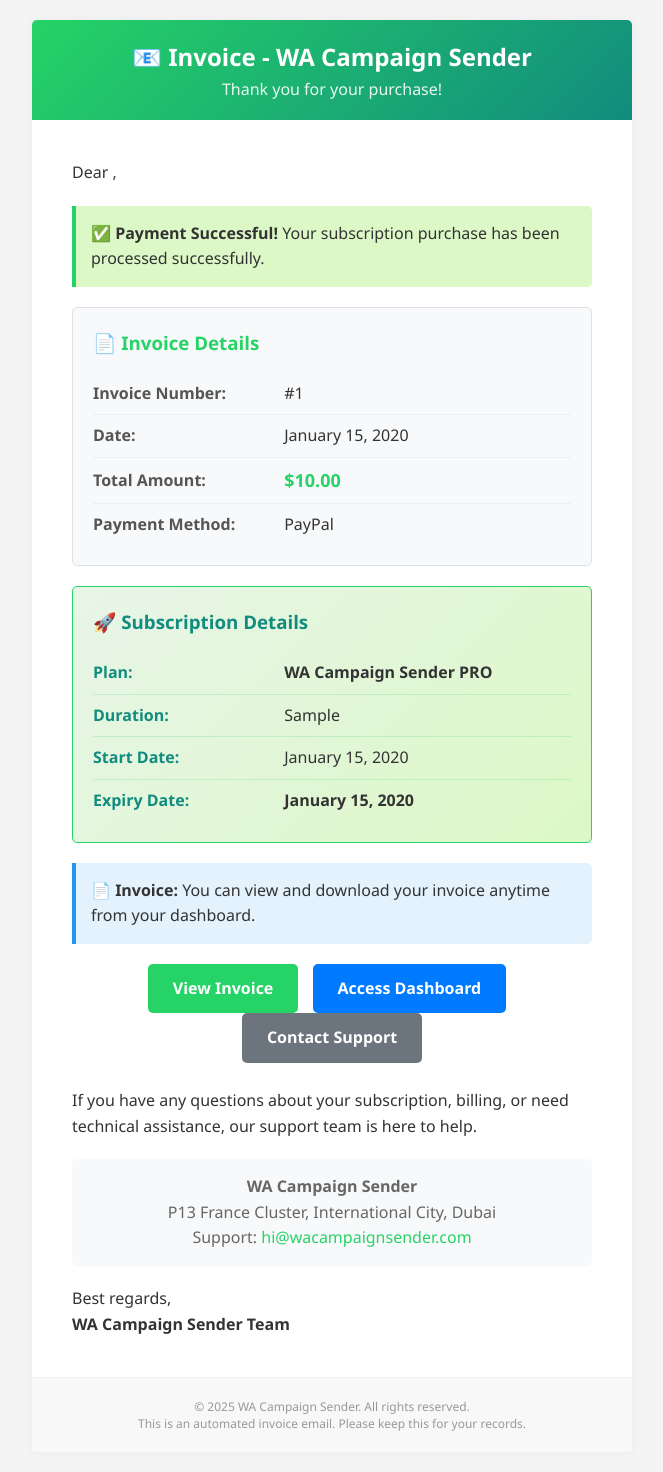
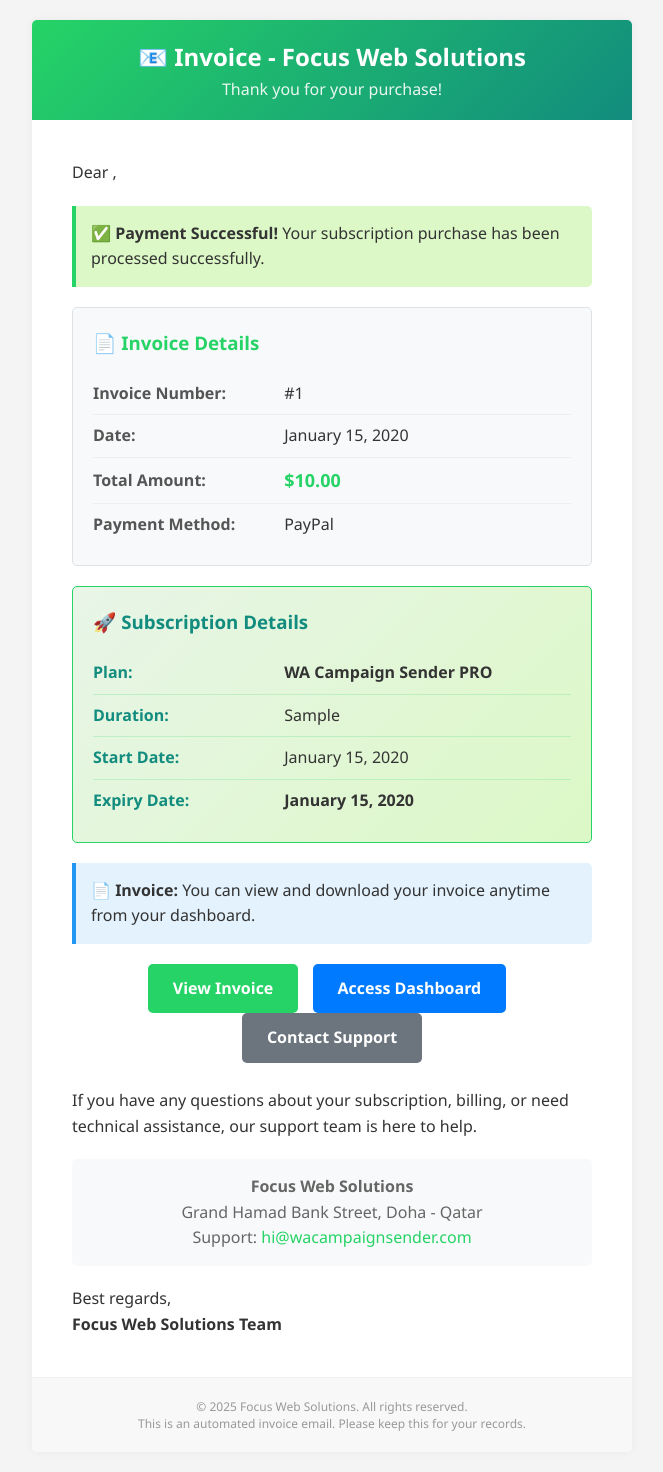
Before and after one commit to AbdulHakeemPH40/wa_campiagn_sender, a Django app: template userpanel/templates/emails/invoice_email.html in a window 1280 px wide. Shown: the whole page, without its empty margins (308-971 px from the left). Run offline with Django 3.2, Linux system fonts and the light colour scheme; the template is opened without the code that fills it: most values are stand-ins (such as "Sample title", 1, 10 or a date in 2020).

Commit message:
Update company branding from Dubai to Qatar - Focus Web Solutions

```diff
--- a/sitevisitor/templates/sitevisitor/about.html
+++ b/sitevisitor/templates/sitevisitor/about.html
@@ -50,7 +50,7 @@
                         <h3 class="text-lg font-semibold text-gray-900 mb-3">Business Hours</h3>
                         <div class="space-y-2 text-gray-700">
                             <p>12/7 Support Available</p>
-                            <p>Daily: 10:00 AM - 10:00 PM (UAE Time)</p>
+                            <p>Daily: 10:00 AM - 10:00 PM (Qatar Time)</p>
                         </div>
                     </div>
                 </div>
--- a/sitevisitor/templates/sitevisitor/contact.html
+++ b/sitevisitor/templates/sitevisitor/contact.html
@@ -42,7 +42,7 @@
                         </div>
                         <div class="ml-4">
                             <h3 class="text-lg font-medium text-gray-900">Address</h3>
-                            <p class="text-gray-600">Dubai, United Arab Emirates</p>
+                            <p class="text-gray-600">Doha, Qatar</p>
                         </div>
                     </div>
                 </div>
--- a/userpanel/email_utils.py
+++ b/userpanel/email_utils.py
@@ -41,8 +41,8 @@ def generate_invoice_pdf_for_email(order):
         context = {
             'order': order,
             'order_items': order.items.all(),
-            'company_name': 'WA Campaign Sender',
-            'company_address': 'France Cluster, International City, Dubai,UAE',
+            'company_name': 'Focus Web Solutions',
+            'company_address': 'Grand Hamad Bank Street, Doha - Qatar',
             'company_support_email': 'hi@wacampaignsender.com',
             'subscription_start_date': start_date,
             'subscription_end_date': expiry_date,
--- a/userpanel/templates/emails/invoice_email.html
+++ b/userpanel/templates/emails/invoice_email.html
@@ -3,7 +3,7 @@
 <head>
     <meta charset="UTF-8">
     <meta name="viewport" content="width=device-width, initial-scale=1.0">
-    <title>Your WA Campaign Sender Invoice</title>
+    <title>Your Focus Web Solutions Invoice</title>
 </head>
 <body style="margin:0;padding:0;background:#f4f4f4;font-family:'Segoe UI',Arial,sans-serif;color:#333;">
     <table role="presentation" cellspacing="0" cellpadding="0" border="0" width="100%" style="background:#f4f4f4;">
@@ -13,7 +13,7 @@
                     <!-- Header -->
                     <tr>
                         <td style="background:linear-gradient(135deg, #25D366 0%, #128C7E 100%);color:#ffffff;padding:20px 40px;border-radius:5px 5px 0 0;text-align:center;">
-                            <h1 style="margin:0;font-size:24px;font-weight:600;">📧 Invoice - WA Campaign Sender</h1>
+                            <h1 style="margin:0;font-size:24px;font-weight:600;">📧 Invoice - Focus Web Solutions</h1>
                             <p style="margin:5px 0 0;font-size:16px;opacity:0.9;">Thank you for your purchase!</p>
                         </td>
                     </tr>
@@ -83,19 +83,19 @@
                             <p style="margin:0 0 15px;">If you have any questions about your subscription, billing, or need technical assistance, our support team is here to help.</p>
 
                             <div style="background-color:#F8F9FA;padding:15px;border-radius:5px;margin:20px 0;text-align:center;">
-                                <p style="margin:0;color:#666;"><strong>WA Campaign Sender</strong><br>
-                                P13 France Cluster, International City, Dubai<br>
+                                <p style="margin:0;color:#666;"><strong>Focus Web Solutions</strong><br>
+                                Grand Hamad Bank Street, Doha - Qatar<br>
                                 Support: <a href="mailto:{{ support_email|default:'hi@wacampaignsender.com' }}" style="color:#25D366;text-decoration:none;">{{ support_email|default:'hi@wacampaignsender.com' }}</a></p>
                             </div>
 
                             <p style="margin:0;">Best regards,<br>
-                            <strong>WA Campaign Sender Team</strong></p>
+                            <strong>Focus Web Solutions Team</strong></p>
                         </td>
                     </tr>
                     <!-- Footer -->
                     <tr>
                         <td style="padding:20px 40px;background:#f8f8f8;border-top:1px solid #eee;border-radius:0 0 5px 5px;text-align:center;font-size:12px;color:#999;">
-                            <p style="margin:0;">&copy; {% now "Y" %} WA Campaign Sender. All rights reserved.<br>
+                            <p style="margin:0;">&copy; {% now "Y" %} Focus Web Solutions. All rights reserved.<br>
                             This is an automated invoice email. Please keep this for your records.</p>
                         </td>
                     </tr>
--- a/userpanel/templates/userpanel/email/payment_failed.html
+++ b/userpanel/templates/userpanel/email/payment_failed.html
@@ -52,8 +52,8 @@
                     <!-- Footer -->
                     <tr>
                         <td style="padding:20px 40px;background:#f8f8f8;border-top:1px solid #eee;border-radius:0 0 5px 5px;text-align:center;font-size:12px;color:#999;">
-                            <p style="margin:0;">&copy; {% now "Y" %} WA Campaign Sender. All rights reserved.<br>
-                            Support: hi@wacampaignsender.com | P13 France Cluster, International City, Dubai</p>
+                            <p style="margin:0;">&copy; {% now "Y" %} Focus Web Solutions. All rights reserved.<br>
+                            Support: hi@wacampaignsender.com | Grand Hamad Bank Street, Doha - Qatar</p>
                         </td>
                     </tr>
                 </table>
--- a/userpanel/templates/userpanel/email/payment_successful.html
+++ b/userpanel/templates/userpanel/email/payment_successful.html
@@ -45,14 +45,14 @@
                             <p style="margin:0 0 15px 0;">Thank you for choosing WA Campaign Sender! If you need any assistance getting started, our support team is here to help.</p>
 
                             <p style="margin:0;">Best regards,<br>
-                            <strong>WA Campaign Sender Team</strong></p>
+                            <strong>Focus Web Solutions Team</strong></p>
                         </td>
                     </tr>
                     <!-- Footer -->
                     <tr>
                         <td style="padding:20px 40px;background:#f8f8f8;border-top:1px solid #eee;border-radius:0 0 5px 5px;text-align:center;font-size:12px;color:#999;">
-                            <p style="margin:0;">&copy; {% now "Y" %} WA Campaign Sender. All rights reserved.<br>
-                            Support: hi@wacampaignsender.com | P13 France Cluster, International City, Dubai</p>
+                            <p style="margin:0;">&copy; {% now "Y" %} Focus Web Solutions. All rights reserved.<br>
+                            Support: hi@wacampaignsender.com | Grand Hamad Bank Street, Doha - Qatar</p>
                         </td>
                     </tr>
                 </table>
--- a/userpanel/templates/userpanel/email/payment_successful.txt
+++ b/userpanel/templates/userpanel/email/payment_successful.txt
@@ -7,4 +7,4 @@ Your invoice is attached as a PDF. You can also view and download your invoice f
 
 If you have any questions, please contact our support team.
 
-– WA Campaign Sender
+– Focus Web Solutions
--- a/userpanel/templates/userpanel/order_invoice.html
+++ b/userpanel/templates/userpanel/order_invoice.html
@@ -2,7 +2,7 @@
 {% load static %}
 {% load humanize %}
 
-{% block title %}Invoice #{{ order.order_id }} - WA Campaign Sender{% endblock %}
+{% block title %}Invoice #{{ order.order_id }} - Focus Web Solutions{% endblock %}
 
 {% block content %}
 <div class="container mx-auto py-6 px-4" id="invoice-content">
@@ -29,7 +29,7 @@
                 <div>
                     <div class="flex items-center mb-4">
                         <div class="bg-white p-2 rounded-[5px] mb-0 flex items-center justify-center shadow-sm mr-3">
-                            <img src="{% if logo_data_uri %}{{ logo_data_uri }}{% else %}{% static 'image/logo.png' %}{% endif %}" alt="WA Campaign Sender Logo" class="h-10 w-10 object-contain">
+                            <img src="{% if logo_data_uri %}{{ logo_data_uri }}{% else %}{% static 'image/logo.png' %}{% endif %}" alt="Focus Web Solutions Logo" class="h-10 w-10 object-contain">
                         </div>
                         <div>
                             <h3 class="text-lg font-semibold">{{ company_name }}</h3>
--- a/userpanel/templates/userpanel/order_invoice_pdf.html
+++ b/userpanel/templates/userpanel/order_invoice_pdf.html
@@ -3,7 +3,7 @@
 <head>
     <meta charset="UTF-8">
     <meta name="viewport" content="width=device-width, initial-scale=1.0">
-    <title>Invoice #{{ order.order_id }} - WA Campaign Sender</title>
+    <title>Invoice #{{ order.order_id }} - Focus Web Solutions</title>
     <style>
         body {
             font-family: 'Segoe UI', Arial, sans-serif;
--- a/userpanel/templates/userpanel/orders.html
+++ b/userpanel/templates/userpanel/orders.html
@@ -384,7 +384,7 @@ document.addEventListener('DOMContentLoaded', function() {
 
                 // Set company information
                 if (data.company_info) {
-                    document.getElementById('company-address-line1').textContent = data.company_info.address || 'P13 France Cluster, International City, Dubai';
+                    document.getElementById('company-address-line1').textContent = data.company_info.address || 'Grand Hamad Bank Street, Doha - Qatar';
                     document.getElementById('company-address-line2').textContent = '';
                     document.getElementById('company-email').textContent = data.company_info.support_email || 'hi@wacampaignsender.com';
                 }
--- a/userpanel/templates/userpanel/user_guide copy.html
+++ b/userpanel/templates/userpanel/user_guide copy.html
@@ -485,7 +485,7 @@
                 <ul class="space-y-2 text-neutral-700 text-sm">
                     <li><strong>Email:</strong> <code class="bg-neutral-100 px-2 py-1 rounded">hi@wacampaignsender.com</code></li>
                     <li><strong>WhatsApp:</strong> <a href="https://wa.me/971553884741" target="_blank" class="text-green-600 hover:text-green-700 font-medium">+971 55 388 4741</a></li>
-                    <li><strong>Hours:</strong> 10:00 AM - 10:00 PM (UAE Time)</li>
+                    <li><strong>Hours:</strong> 10:00 AM - 10:00 PM (Qatar Time)</li>
                     <li><strong>Holiday:</strong> Sunday</li>
                 </ul>
             </div>
```
Also changed, not shown: sitevisitor/templates/sitevisitor/razorpay_invoice_email.html (+6 -6 lines), userpanel/templates/emails/subscription_granted.html (+4 -4 lines), userpanel/views.py (+4 -4 lines).
